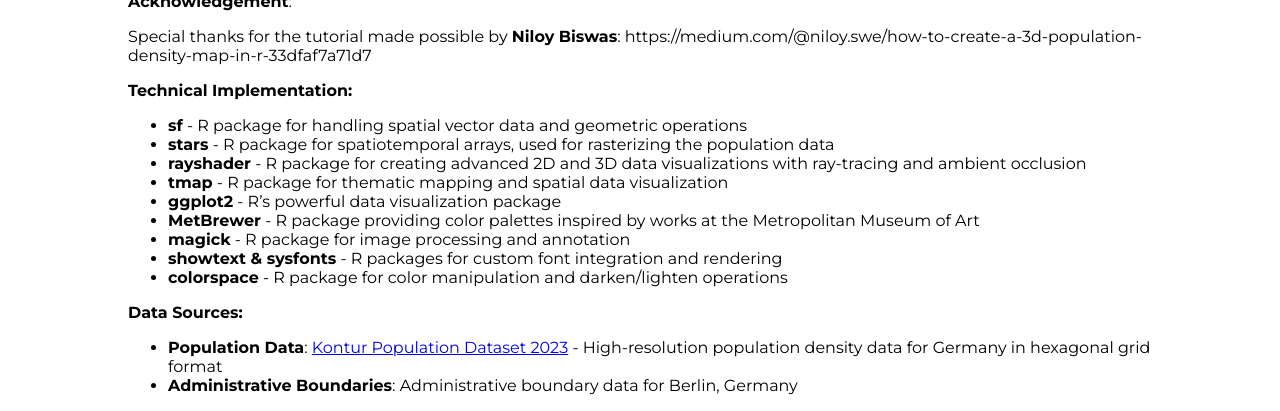
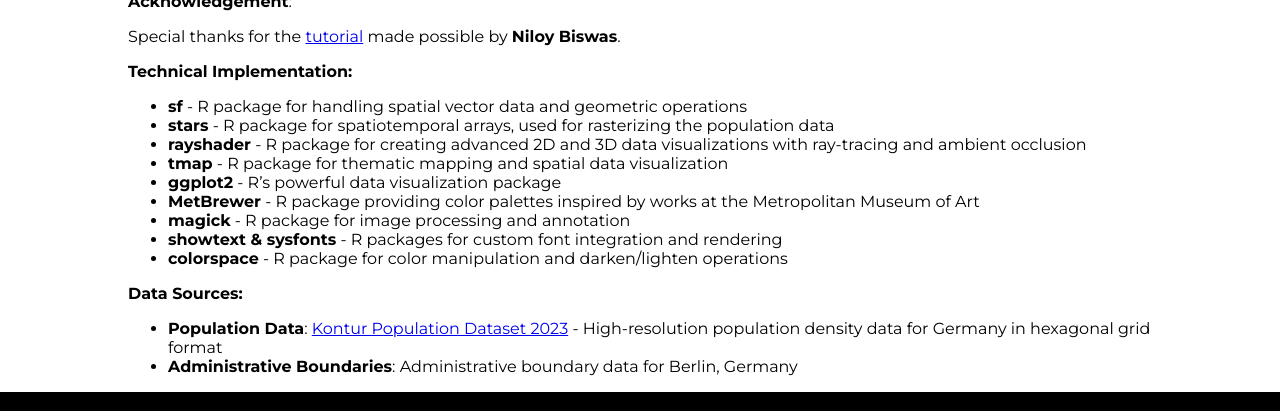
Before and after one commit to weitzman-musa/30DayMapChallenge, a Jekyll site: the page built from _maps_2025/06-zhanchao.md, in a window 1280 px wide and 1272 px high, cut to the strip 861-1272 px from the top of the window. Built offline with Jekyll 4.4.1, drawn with Linux system fonts in a browser that asks for light colours.

Commit message:
Update acknowledgment section with hyperlink

```diff
--- a/_maps_2025/06-zhanchao.md
+++ b/_maps_2025/06-zhanchao.md
@@ -14,7 +14,7 @@
 
 **Acknowledgement**:
 
-Special thanks for the tutorial made possible by **Niloy Biswas**: https://medium.com/@niloy.swe/how-to-create-a-3d-population-density-map-in-r-33dfaf7a71d7
+Special thanks for the [tutorial](https://medium.com/@niloy.swe/how-to-create-a-3d-population-density-map-in-r-33dfaf7a71d7) made possible by **Niloy Biswas**.
 
 
 **Technical Implementation:**
```
